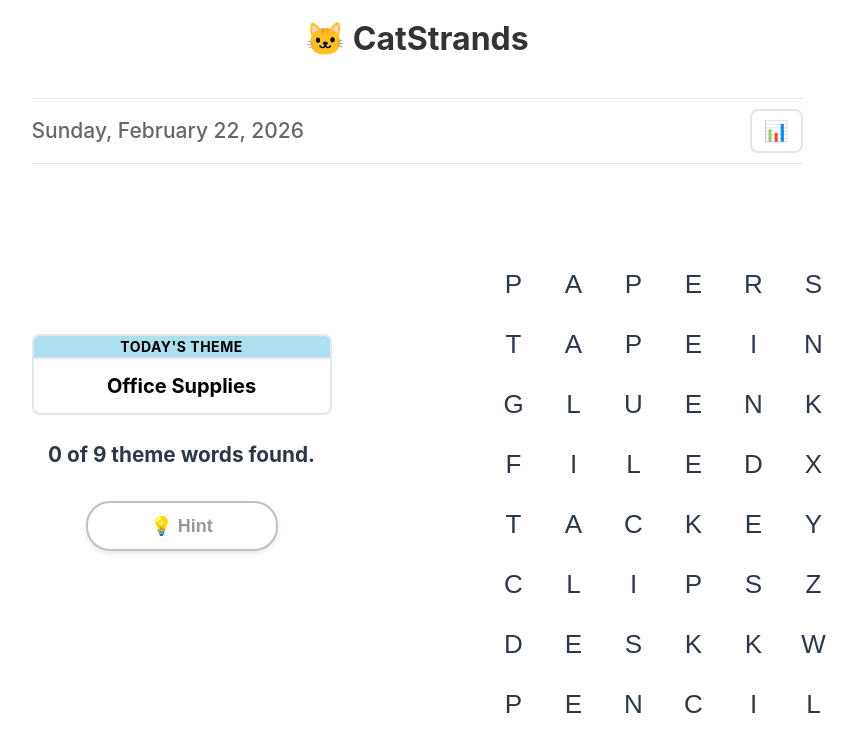
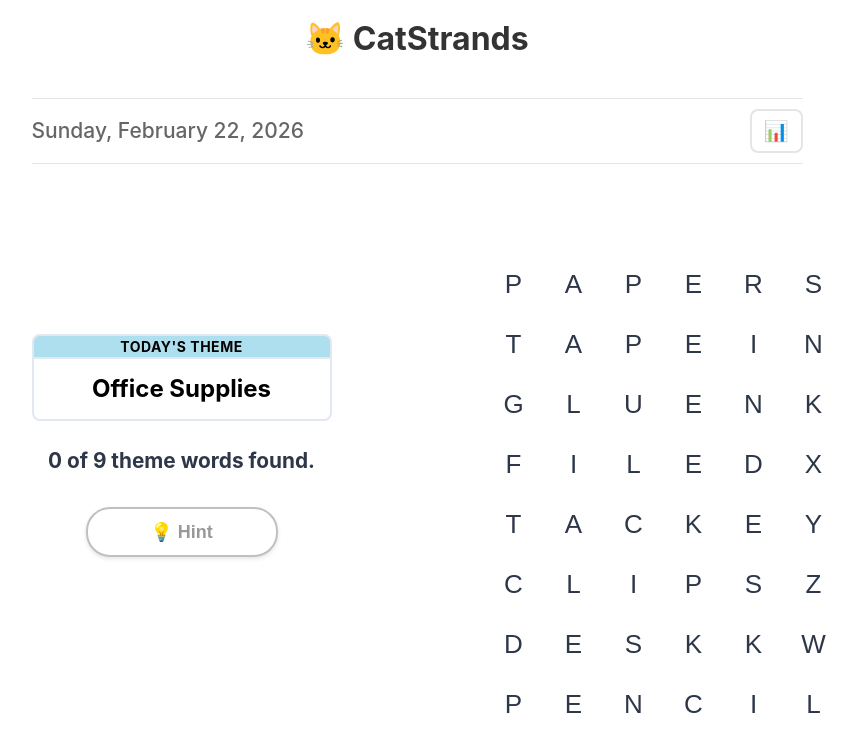
Before and after one commit to slmingol/catstrands, a React (Vite) app: page / in a window 1280 px wide. Shown: the top 752 px of the page, without its empty margins (223-1080 px from the left). Built offline with nearby package versions, Linux system fonts and the light colour scheme.

Commit message:
Change theme font-size from 20px to 24px

```diff
--- a/src/components/StrandsGame.css
+++ b/src/components/StrandsGame.css
@@ -104,7 +104,7 @@
 }
 
 .theme-value {
-  font-size: 1.25rem;
+  font-size: 1.5rem;
   font-weight: 700;
   color: #000;
   padding: 12px 24px;
```
